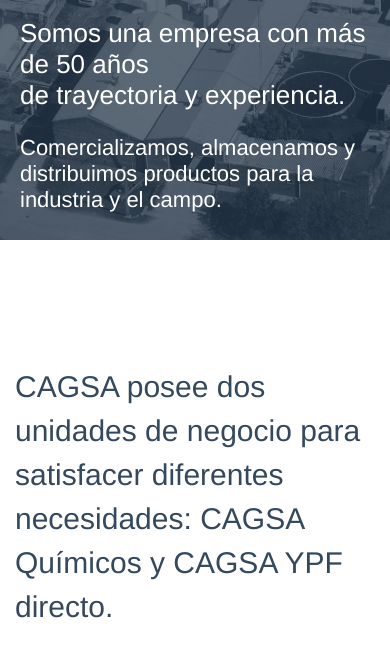
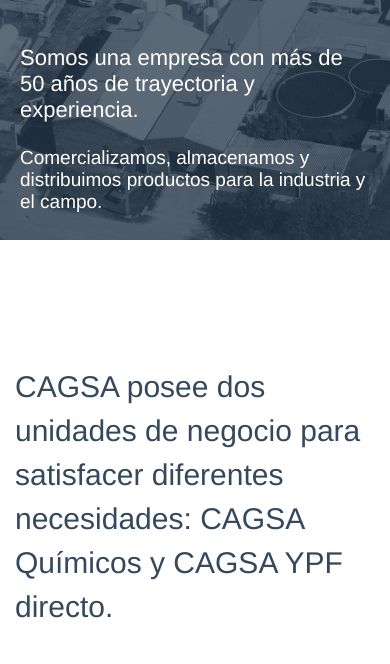
Before and after one commit to inahaus/cagsaweb.com, a plain HTML site: page index.html in a window 390 px wide. Shown: the part 180-844 px from the top of the page. Drawn offline with Linux system fonts and the light colour scheme.

Commit message:
ajustes en css responsive

```diff
--- a/index.html
+++ b/index.html
@@ -65,7 +65,7 @@
             <div class="background">&nbsp;</div>
             <div class="caption">
                 <div class="container">
-                    <h3>Somos una empresa con más de 50 años <br />de trayectoria y experiencia.</h3>
+                    <h3>Somos una empresa con más de 50 años de trayectoria y experiencia.</h3>
                     <p class="lead">Comercializamos, almacenamos y distribuimos productos para la industria y el campo.</p>
                 </div>
             </div>
--- a/static/css/style.css
+++ b/static/css/style.css
@@ -940,7 +940,7 @@
 }
 @media (max-width: 480px) {
   .header-1-sub h3 {
-    font-size: 26px;
+    font-size: 22px;
     font-weight: normal;
     color: #ffffff;
     margin: 0 0 24px 0;
@@ -963,7 +963,7 @@
 }
 @media (max-width: 480px) {
   .header-1-sub .lead {
-    font-size: 22px;
+    font-size: 19px;
     font-weight: normal;
     color: #ffffff;
   }
@@ -1056,6 +1056,11 @@
   right: 0;
   bottom: 140px;
 }
+@media (max-width: 660px) {
+  .header-1-sub .page-transitions .caption {
+    bottom: 80px;
+  }
+}
 @media (max-width: 480px) {
   .header-1-sub .page-transitions .caption {
     bottom: 27px;
@@ -1084,6 +1089,7 @@
 .header-1-sub .page-transitions .controls > *.active {
   color: rgba(0, 0, 0, 0.4);
 }
+
 @media (max-width: 480px) {
 
   .footer-9-map {
@@ -1541,7 +1547,7 @@
 }
 @media (max-width: 768px) {
   .content-6 {
-    padding-top: 80px;
+    padding-top: 40px;
     padding-bottom: 80px;
   }
 }
@@ -1632,7 +1638,7 @@
 }
 @media (max-width: 480px) {
   .content-6 {
-    padding-bottom: 210px;
+    /* padding-bottom: 210px; */
   }
 }
 .content-6 .features > * {
```
